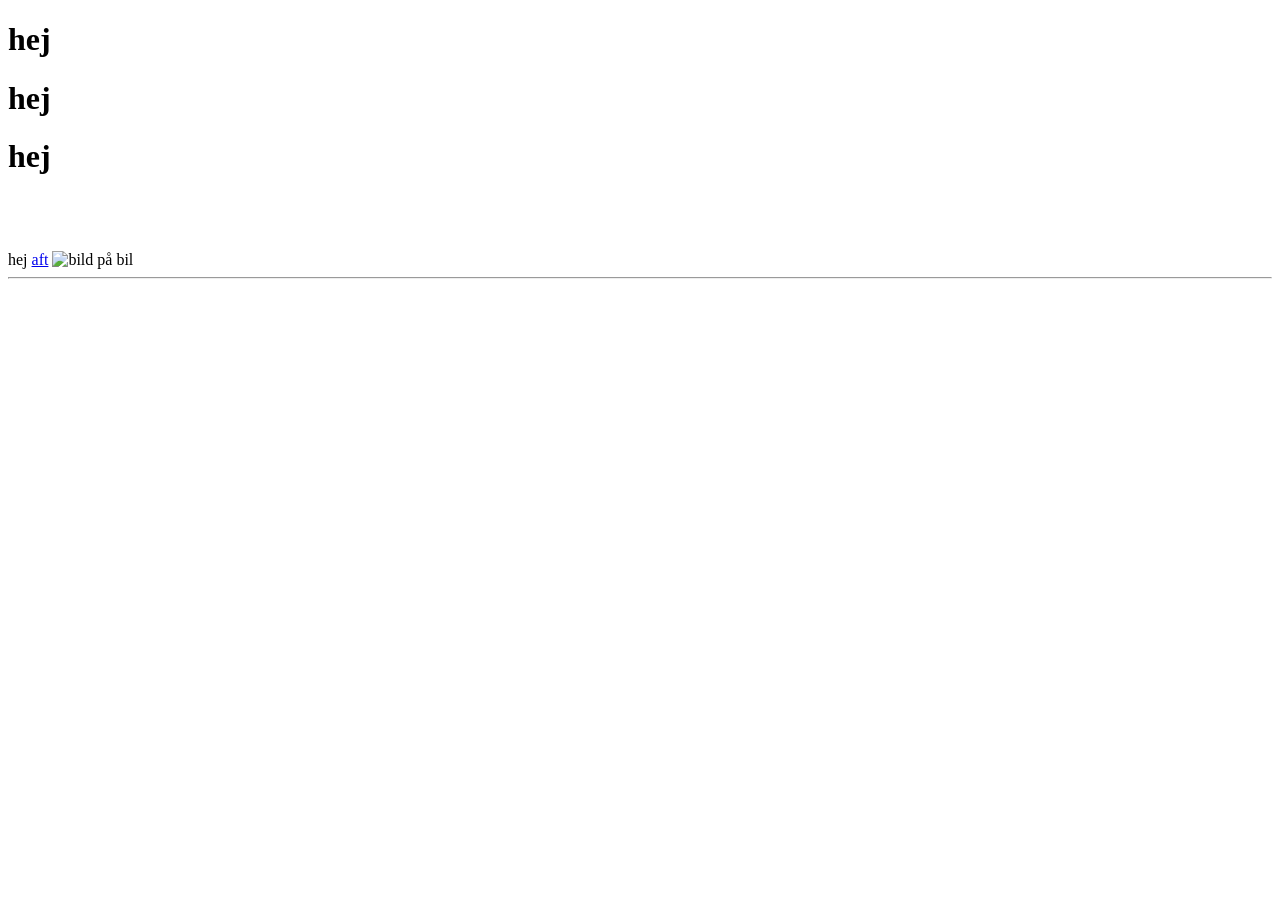
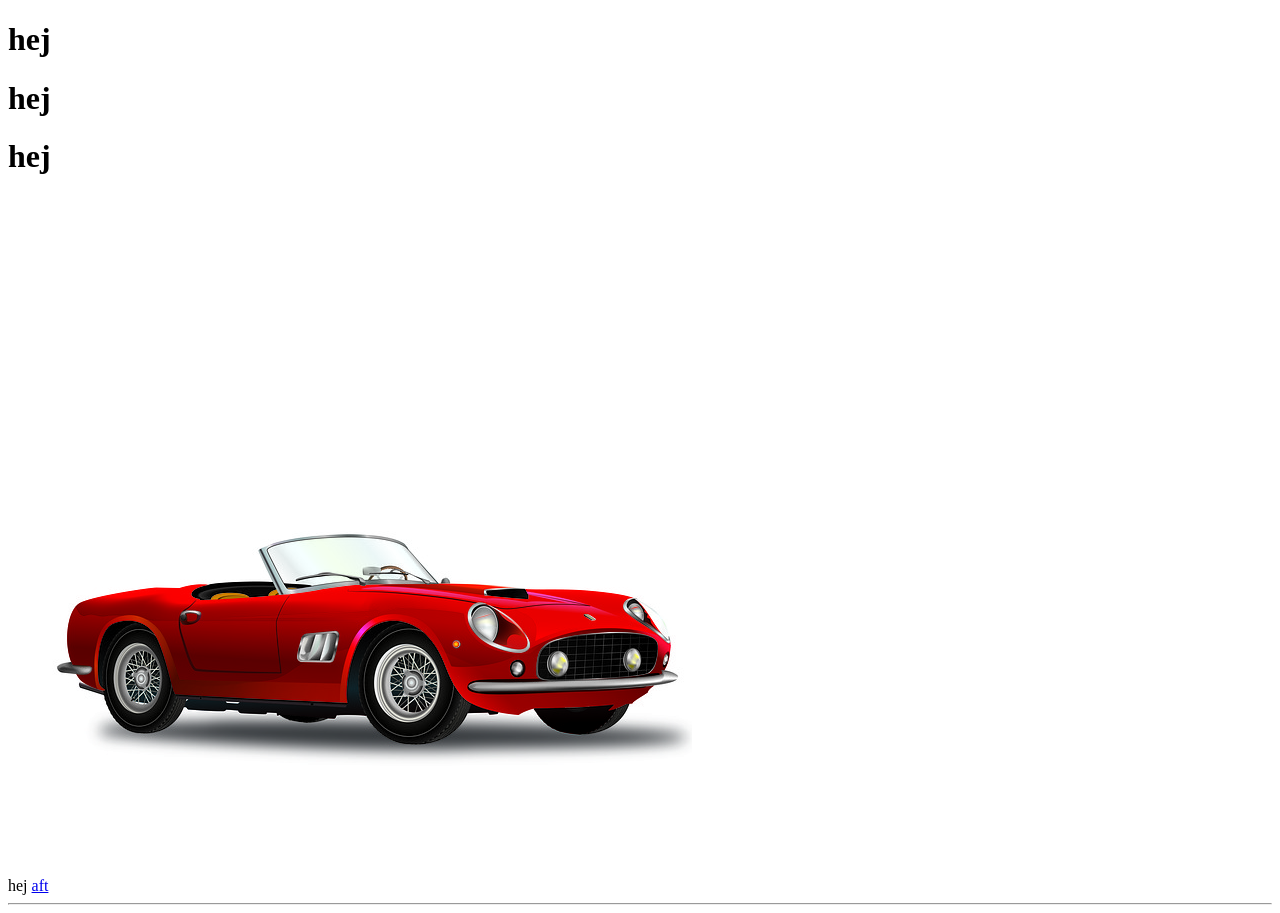
Before and after one commit to daande01/webbbte20grupp2, a plain HTML site: page övning1/index.html in a window 1280 px wide. Before the commit the page ends 800 px from the top, so only its background shows below. Drawn offline with Linux system fonts and the light colour scheme.

Commit message:
new files

```diff
--- a/index.html
+++ b/övning1/index.html
@@ -12,7 +12,7 @@
      <br>
      hej
      <a href="http://aftonbladet.se" >aft</a>
-     <img src="bild.jpg" alt="bild på bil">   <!-- bilden är vi ej klara med-->
+     <img src="bilder/bil.jpg" alt="bild på bil">   <!-- bilden är vi ej klara med-->
      <hr>
 
   </body>
```
Also changed, not shown: övning1/bilder/bil.jpg (renamed from bilder/bil.jpg).
